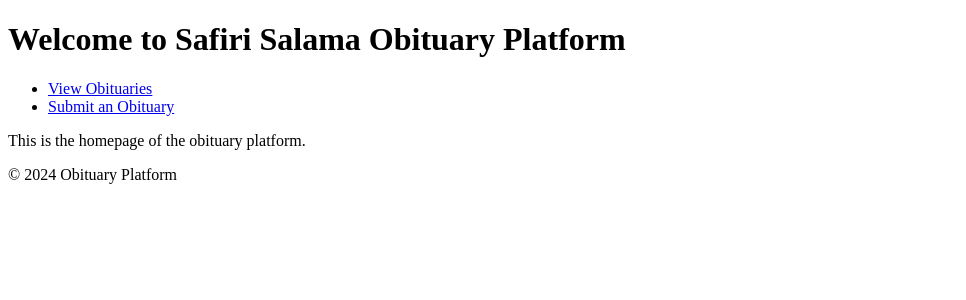
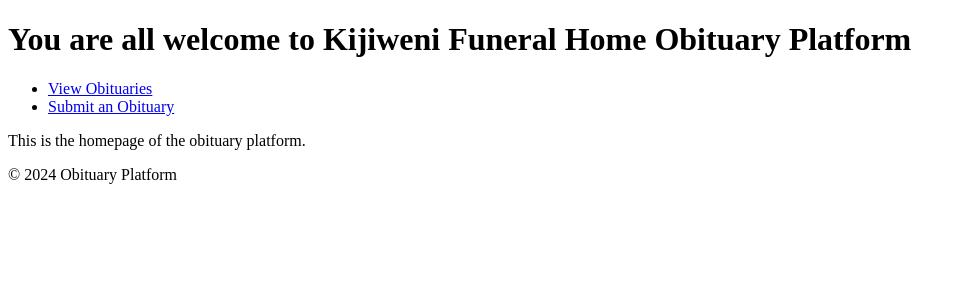
Before and after one commit to Yuvinares/obituary-app, a Django app: page /homepage/ in a window 1280 px wide. Shown: the top 300 px of the page, without its empty margins (0-966 px from the left). Run offline with Django 5.2, Linux system fonts and the light colour scheme.

Commit message:
Update homepage.html

```diff
--- a/obituary_app/obituary_platform/obituaries/templates/homepage.html
+++ b/obituary_app/obituary_platform/obituaries/templates/homepage.html
@@ -3,11 +3,11 @@
 <head>
     <meta charset="UTF-8">
     <meta name="viewport" content="width=device-width, initial-scale=1.0">
-    <title>Home - My Obituary Platform</title>
+    <title>Kijiweni Funeral Home</title>
 </head>
 <body>
     <header>
-        <h1>Welcome to Safiri Salama Obituary Platform</h1>
+        <h1>You are all welcome to Kijiweni Funeral Home Obituary Platform</h1>
     </header>
     <nav>
         <ul>
```
